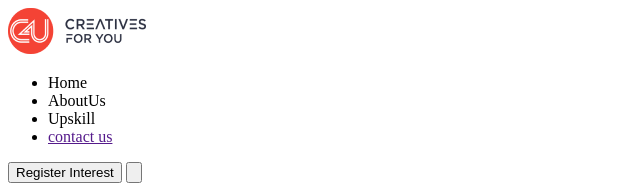
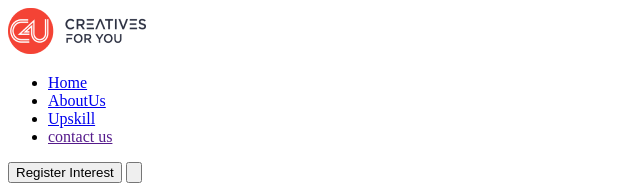
Before and after one commit to Ruhul1994/tailwind-second-project, a plain HTML site: page index.html in a window 1280 px wide. Shown: the top 185 px of the page, without its empty margins (0-640 px from the left). Drawn offline with Linux system fonts and the light colour scheme.

Commit message:
the solve some problem

```diff
--- a/index.html
+++ b/index.html
@@ -15,9 +15,9 @@
             <img src="assets/c4u full logo_2022 1.png" alt="logo" class="size-33">
 
                 <ul class="flex flex-row gap-3">
-                    <li class="cursor-pointer"><a href=""></a>Home</li>
-                    <li class="cursor-pointer"><a href=""></a>AboutUs</li>
-                    <li class="text-[#F44335] cursor-pointer"><a href=""></a>Upskill</li>
+                    <li class="cursor-pointer"><a href="#">Home</a></li>
+                    <li class="cursor-pointer"><a href="#">AboutUs</a></li>
+                    <li class="text-[#F44335] cursor-pointer"><a href="#">Upskill</a></li>
                     <li><a href="">contact us</a></li>
                 </ul>
             <div class="flex items-start justify-between gap-2 md:gap-5">
```
